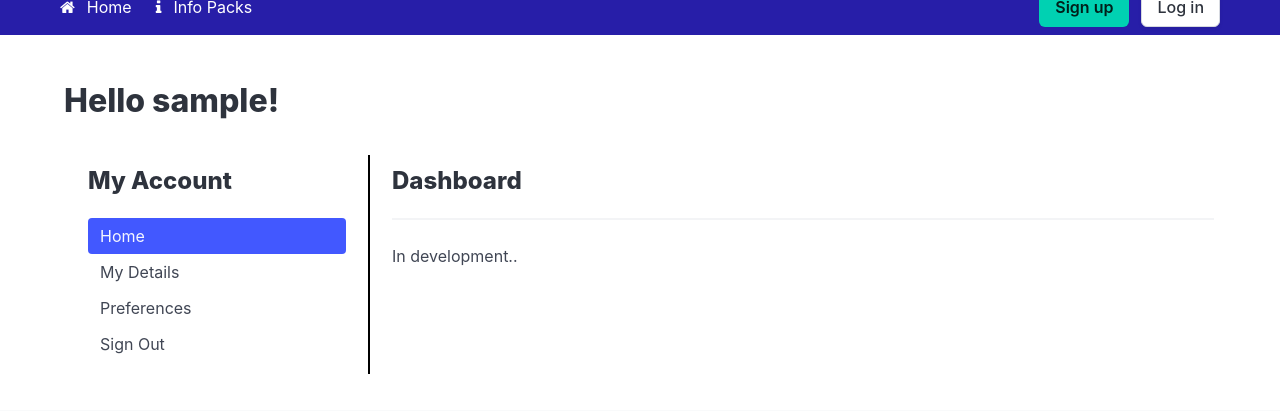
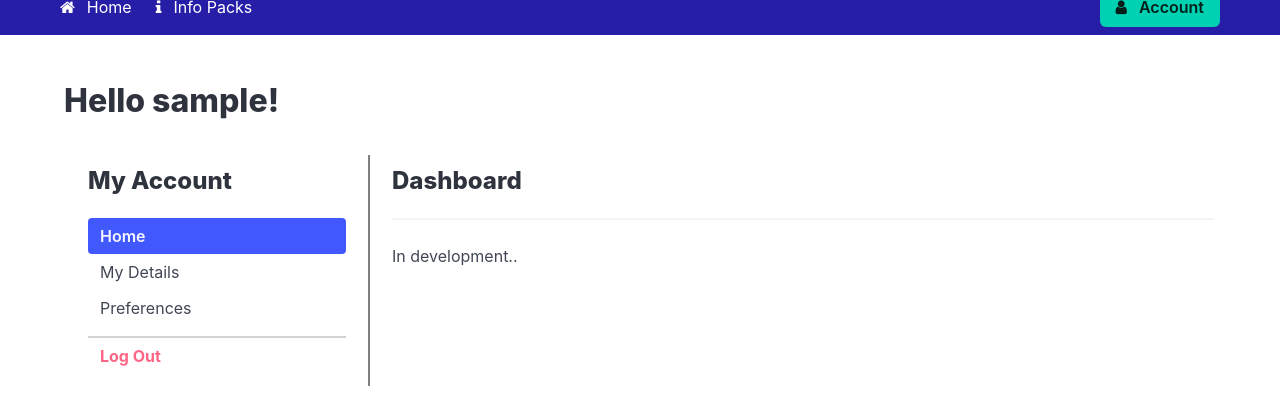
Before and after one commit to JoshuaClarke26/dev-cells, a Django app: page /user-profile in a window 1280 px wide. Shown: the part 213-624 px from the top of the page. Run offline with Django 5.2, Linux system fonts and the light colour scheme; the visitor is signed in with stand-in values (Sample User, id 1).

Commit message:
User Authentication

```diff
--- a/dc_source/dc_main/urls.py
+++ b/dc_source/dc_main/urls.py
@@ -9,5 +9,6 @@ urlpatterns = [
     path('login', views.login_view, name="login"),
     path('user-profile', views.user_profile_view, name="user-profile"),
     path('user-details', views.user_details_view, name="user-details"),
-    path('user-preferences', views.user_preferences_view, name="user-preferences")
+    path('user-preferences', views.user_preferences_view, name="user-preferences"),
+    path('logout', views.logout_view, name="logout")
 ]
--- a/dc_source/dc_main/views.py
+++ b/dc_source/dc_main/views.py
@@ -6,6 +6,8 @@ from django.contrib.auth import authenticate, login
 from django.contrib.auth.models import User
 
 from django.contrib.auth.decorators import login_required
+from django.contrib.auth import logout
+from django.shortcuts import redirect
 
 # Create your views here.
 def home_view(request:HttpRequest):
@@ -79,3 +81,7 @@ def user_details_view(request:HttpRequest):
 @login_required
 def user_preferences_view(request:HttpRequest):
     return render(request, "dc_main/user-profile/user_preferences.html")
+
+def logout_view(request):
+    logout(request)
+    return redirect('home')
--- a/dc_source/static/css/rolls_royce.css
+++ b/dc_source/static/css/rolls_royce.css
@@ -38,3 +38,15 @@
   object-position: left;
 
 }
+
+.vertical-line {
+  border-left: 2px solid grey;
+  height: auto;
+  margin: 0 10px;
+}
+
+.horizontal-line {
+  border-bottom: 2px solid lightgrey;
+  width: auto;
+  padding-bottom: 10px;
+}
--- a/dc_source/templates/dc_main/user-profile/user_details.html
+++ b/dc_source/templates/dc_main/user-profile/user_details.html
@@ -16,9 +16,10 @@
                     <h2 class="title is-4">My Account</h2>
                     <ul class="menu-list">
                         <li><a href="{% url 'user-profile' %}">Home</a></li>
-                        <li><a href="{% url 'user-details' %}" class="is-active">My Details</a></li>
+                        <li><a href="{% url 'user-details' %}" class="is-active has-text-weight-semibold">My Details</a></li>
                         <li><a href="{% url 'user-preferences' %}">Preferences</a></li>
-                        <li><a href="#">Sign Out</a></li>
+                        <div class="horizontal-line"></div>
+                        <li><a class="has-text-danger has-text-weight-bold" href="{% url 'logout' %}">Log Out</a></li>
                     </ul>
                 </div>
             </div>
--- a/dc_source/templates/dc_main/user-profile/user_profile.html
+++ b/dc_source/templates/dc_main/user-profile/user_profile.html
@@ -15,22 +15,16 @@
                 <div class="menu">
                     <h2 class="title is-4">My Account</h2>
                     <ul class="menu-list">
-                        <li><a href="{% url 'user-profile' %}" class="is-active">Home</a></li>
+                        <li><a href="{% url 'user-profile' %}" class="is-active has-text-weight-semibold">Home</a></li>
                         <li><a href="{% url 'user-details' %}">My Details</a></li>
                         <li><a href="{% url 'user-preferences' %}">Preferences</a></li>
-                        <li><a href="#">Sign Out</a></li>
+                        <div class="horizontal-line"></div>
+                        <li><a class="box-top has-text-danger has-text-weight-bold" href="{% url 'logout' %}">Log Out</a></li>
                     </ul>
                 </div>
             </div>
 
             <div class="vertical-line"></div>
-            <style>
-                .vertical-line {
-                    border-left: 2px solid black;
-                    height: auto;
-                    margin: 0 10px;
-                    }
-            </style>
 
             <div class="column is-9">
                 <div>
--- a/dc_source/templates/shared/nav_bar.html
+++ b/dc_source/templates/shared/nav_bar.html
@@ -44,12 +44,24 @@
 
             <div class="navbar-end">
                 <div class="navbar-item">
+
+                    {% if user.is_authenticated %}
+
+                        <a class="button is-primary" href="{% url 'user-profile' %}"><i class="fa fa-user"></i>
+                            <strong class="pl-3">Account</strong>
+                        </a>
+
+                    {% else %}
+
                         <a class="button is-primary" href="{% url 'signup' %}">
                             <strong>Sign up</strong>
                         </a>
                         <a class="button" href="{% url 'login' %}">
                             Log in
                         </a>
+
+                    {% endif %}
+
                 </div>
             </div>
         </div>
```
Also changed, not shown: dc_source/templates/dc_main/user-profile/user_preferences.html (+3 -9 lines). Lines whose indentation alone changed are shown as unchanged.
